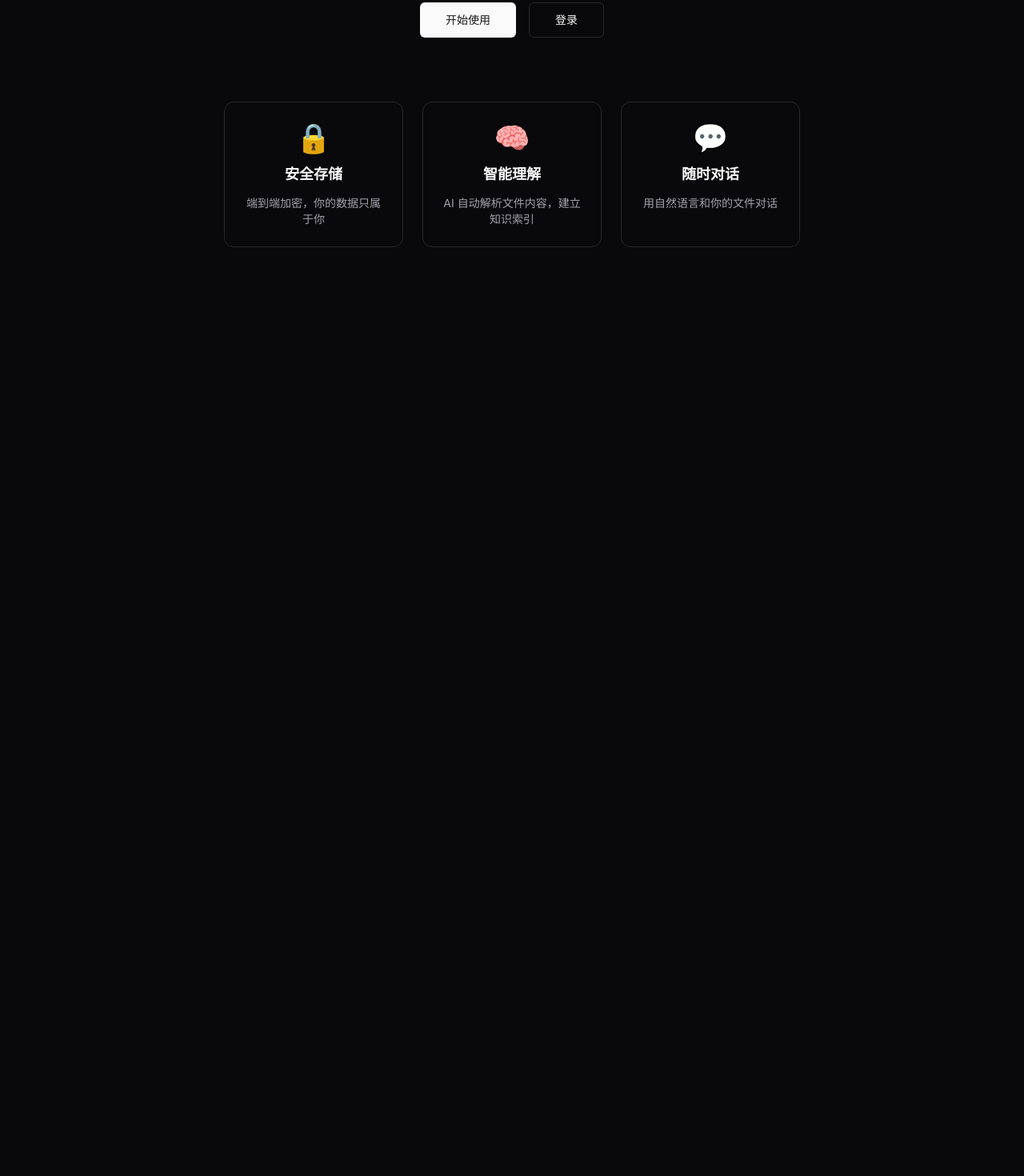
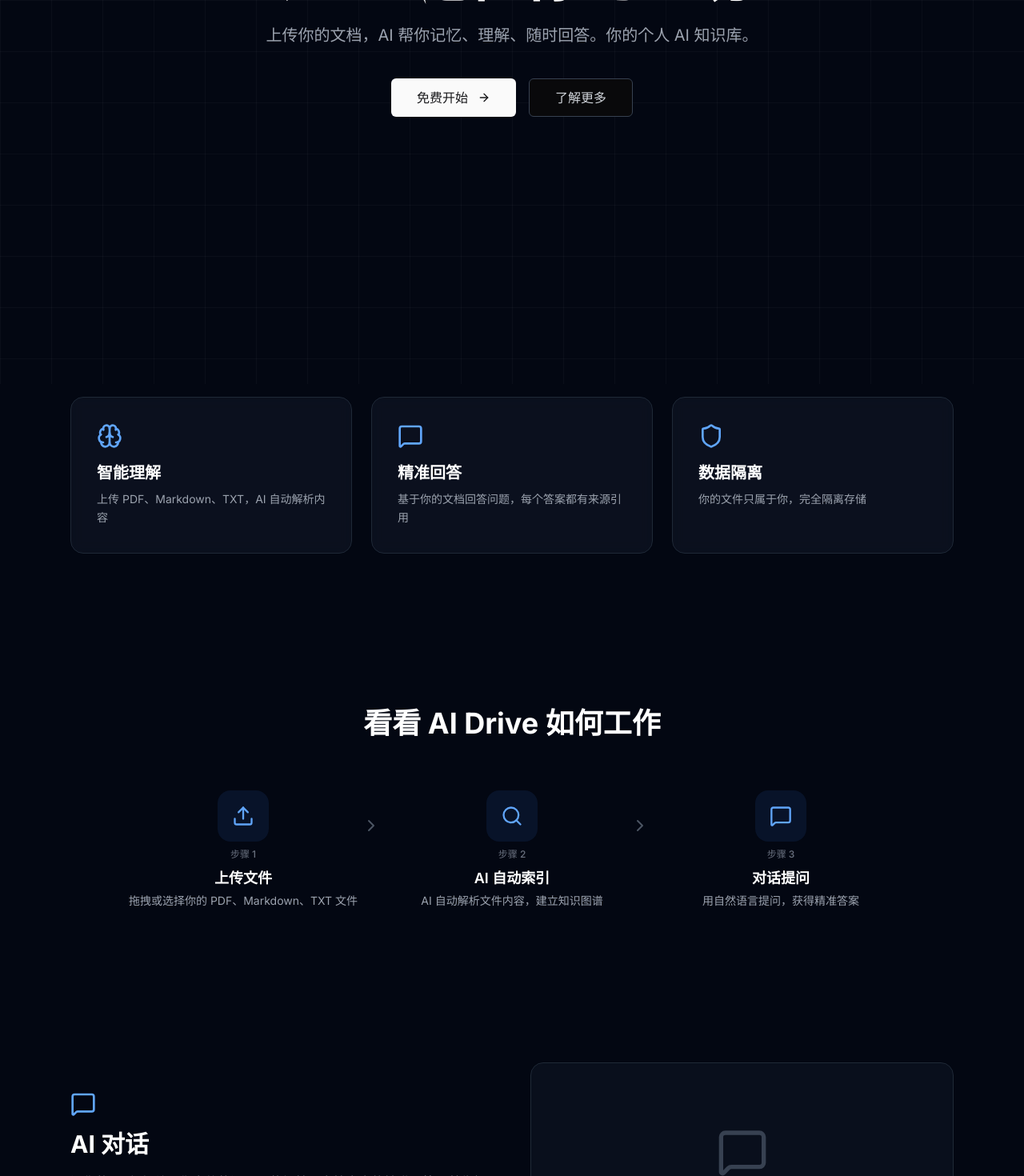
Before and after one commit to DriveMem/drivemem, a Next.js app in the folder apps/web/: page / in a window 1280 px wide. Shown: the part 320-1790 px from the top of the page at 80% size. Before the commit the page ends 800 px from the top, so only its background shows below. Built offline with nearby package versions, Linux system fonts and the light colour scheme.

Commit message:
feat(web): redesign landing page - professional product homepage

```diff
--- a/apps/web/src/app/page.tsx
+++ b/apps/web/src/app/page.tsx
@@ -1,45 +1,166 @@
+"use client"
+
 import Link from "next/link"
+import { useRef, useEffect, useState, type ReactNode } from "react"
 import { Button } from "@/components/ui/button"
+import {
+  Upload,
+  Search,
+  MessageSquare,
+  History,
+  Command,
+  Brain,
+  Shield,
+  Quote,
+  ArrowRight,
+  ChevronRight,
+} from "lucide-react"
+
+function FadeIn({ children, className = "" }: { children: ReactNode; className?: string }) {
+  const ref = useRef<HTMLDivElement>(null)
+  const [visible, setVisible] = useState(false)
+  useEffect(() => {
+    const el = ref.current
+    if (!el) return
+    const obs = new IntersectionObserver(
+      ([e]) => { if (e.isIntersecting) { setVisible(true); obs.disconnect() } },
+      { threshold: 0.15 }
+    )
+    obs.observe(el)
+    return () => obs.disconnect()
+  }, [])
+  return (
+    <div
+      ref={ref}
+      className={`transition-all duration-700 ${visible ? "opacity-100 translate-y-0" : "opacity-0 translate-y-6"} ${className}`}
+    >
+      {children}
+    </div>
+  )
+}
+
+/* ---------- page ---------- */
+
+const VALUE_CARDS = [
+  { icon: Brain, title: "智能理解", desc: "上传 PDF、Markdown、TXT，AI 自动解析内容" },
+  { icon: MessageSquare, title: "精准回答", desc: "基于你的文档回答问题，每个答案都有来源引用" },
+  { icon: Shield, title: "数据隔离", desc: "你的文件只属于你，完全隔离存储" },
+] as const
+
+const STEPS = [
+  { icon: Upload, title: "上传文件", desc: "拖拽或选择你的 PDF、Markdown、TXT 文件" },
+  { icon: Search, title: "AI 自动索引", desc: "AI 自动解析文件内容，建立知识图谱" },
+  { icon: MessageSquare, title: "对话提问", desc: "用自然语言提问，获得精准答案" },
+] as const
 
 const FEATURES = [
-  { icon: "🔒", title: "安全存储", desc: "端到端加密，你的数据只属于你" },
-  { icon: "🧠", title: "智能理解", desc: "AI 自动解析文件内容，建立知识索引" },
-  { icon: "💬", title: "随时对话", desc: "用自然语言和你的文件对话" },
+  { icon: MessageSquare, title: "AI 对话", desc: "问你的 AI 任何关于你文件的问题，获得基于文档内容的精准回答。就像拥有一个读过你所有资料的私人助手。", reverse: false },
+  { icon: Quote, title: "引用来源", desc: "每个回答都标注来自哪个文件、哪一段。让你对答案的准确性充满信心，随时可以回溯原文验证。", reverse: true },
+  { icon: History, title: "对话历史", desc: "所有对话自动保存，随时回顾。你的每一次提问和 AI 的每一次回答都被完整记录。", reverse: false },
+  { icon: Command, title: "全文搜索", desc: "⌘K 一键搜索所有文件内容。瞬间在海量文档中找到你需要的信息。", reverse: true },
 ] as const
 
 export default function LandingPage() {
   return (
-    <main className="flex min-h-screen flex-col items-center justify-center bg-background text-foreground">
-      <div className="mx-auto flex max-w-3xl flex-col items-center gap-8 px-6 py-24 text-center">
-        <h1 className="text-5xl font-bold tracking-tight sm:text-6xl">
+    <main className="min-h-screen bg-gray-950 text-white selection:bg-blue-500/30">
+      {/* ===== grid bg ===== */}
+      <div className="pointer-events-none fixed inset-0 z-0 bg-[linear-gradient(rgba(255,255,255,.03)_1px,transparent_1px),linear-gradient(90deg,rgba(255,255,255,.03)_1px,transparent_1px)] bg-[size:64px_64px]" />
+      <div className="pointer-events-none fixed inset-0 z-0 bg-[radial-gradient(ellipse_80%_50%_at_50%_-20%,rgba(59,130,246,.15),transparent)]" />
+
+      {/* ===== Hero ===== */}
+      <section className="relative z-10 flex min-h-[90vh] flex-col items-center justify-center px-6 text-center">
+        <FadeIn>
+          <h1 className="mx-auto max-w-4xl text-5xl font-bold leading-tight tracking-tight sm:text-7xl">
             让 AI 记住你的一切
           </h1>
-        <p className="max-w-xl text-lg text-muted-foreground">
-          上传文件，AI 帮你记忆、理解、随时回答。你的私人知识库。
+          <p className="mx-auto mt-6 max-w-2xl text-lg text-gray-400 sm:text-xl">
+            上传你的文档，AI 帮你记忆、理解、随时回答。你的个人 AI 知识库。
           </p>
-
-        <div className="flex gap-4">
-          <Button asChild size="lg">
-            <Link href="/signup">开始使用</Link>
+          <div className="mt-10 flex flex-wrap justify-center gap-4">
+            <Button asChild size="lg" className="h-12 px-8 text-base">
+              <Link href="/signup">免费开始 <ArrowRight className="ml-1 h-4 w-4" /></Link>
             </Button>
-          <Button asChild variant="outline" size="lg">
-            <Link href="/login">登录</Link>
+            <Button asChild variant="outline" size="lg" className="h-12 border-gray-700 px-8 text-base text-gray-300 hover:bg-gray-800 hover:text-white">
+              <Link href="#features">了解更多</Link>
             </Button>
           </div>
+        </FadeIn>
+      </section>
 
-        <div className="mt-12 grid w-full grid-cols-1 gap-6 sm:grid-cols-3">
-          {FEATURES.map((f) => (
-            <div
-              key={f.title}
-              className="flex flex-col items-center gap-3 rounded-xl border bg-card p-6"
-            >
-              <span className="text-4xl">{f.icon}</span>
-              <h3 className="text-lg font-semibold">{f.title}</h3>
-              <p className="text-sm text-muted-foreground">{f.desc}</p>
+      {/* ===== Value Cards ===== */}
+      <section id="features" className="relative z-10 mx-auto max-w-6xl px-6 py-24">
+        <FadeIn>
+          <div className="grid gap-6 sm:grid-cols-3">
+            {VALUE_CARDS.map((c) => (
+              <div key={c.title} className="group rounded-2xl border border-gray-800 bg-gray-900/60 p-8 backdrop-blur transition hover:border-gray-700 hover:bg-gray-900/80">
+                <c.icon className="mb-4 h-8 w-8 text-blue-400" />
+                <h3 className="text-xl font-semibold">{c.title}</h3>
+                <p className="mt-2 text-sm leading-relaxed text-gray-400">{c.desc}</p>
               </div>
             ))}
           </div>
+        </FadeIn>
+      </section>
+
+      {/* ===== How It Works ===== */}
+      <section className="relative z-10 mx-auto max-w-5xl px-6 py-24">
+        <FadeIn>
+          <h2 className="text-center text-3xl font-bold sm:text-4xl">看看 AI Drive 如何工作</h2>
+          <div className="mt-16 grid gap-8 sm:grid-cols-3">
+            {STEPS.map((s, i) => (
+              <div key={s.title} className="relative flex flex-col items-center text-center">
+                {/* connector line */}
+                {i < STEPS.length - 1 && (
+                  <ChevronRight className="absolute -right-5 top-8 hidden h-6 w-6 text-gray-600 sm:block" />
+                )}
+                <div className="flex h-16 w-16 items-center justify-center rounded-2xl bg-blue-500/10 text-blue-400">
+                  <s.icon className="h-7 w-7" />
                 </div>
+                <span className="mt-2 text-xs font-medium text-gray-500">步骤 {i + 1}</span>
+                <h3 className="mt-2 text-lg font-semibold">{s.title}</h3>
+                <p className="mt-1 text-sm text-gray-400">{s.desc}</p>
+              </div>
+            ))}
+          </div>
+        </FadeIn>
+      </section>
+
+      {/* ===== Feature Highlights ===== */}
+      <section className="relative z-10 mx-auto max-w-6xl space-y-32 px-6 py-24">
+        {FEATURES.map((f) => (
+          <FadeIn key={f.title}>
+            <div className={`flex flex-col items-center gap-12 md:flex-row ${f.reverse ? "md:flex-row-reverse" : ""}`}>
+              {/* text */}
+              <div className="flex-1 space-y-4">
+                <f.icon className="h-8 w-8 text-blue-400" />
+                <h3 className="text-2xl font-bold sm:text-3xl">{f.title}</h3>
+                <p className="text-gray-400 leading-relaxed">{f.desc}</p>
+              </div>
+              {/* placeholder card */}
+              <div className="flex h-56 w-full flex-1 items-center justify-center rounded-2xl border border-gray-800 bg-gray-900/50">
+                <f.icon className="h-16 w-16 text-gray-700" />
+              </div>
+            </div>
+          </FadeIn>
+        ))}
+      </section>
+
+      {/* ===== Final CTA ===== */}
+      <section className="relative z-10 px-6 py-32 text-center">
+        <FadeIn>
+          <h2 className="text-3xl font-bold sm:text-4xl">准备好了吗？让 AI 记住你的一切</h2>
+          <div className="mt-8">
+            <Button asChild size="lg" className="h-12 px-10 text-base">
+              <Link href="/signup">免费开始 <ArrowRight className="ml-1 h-4 w-4" /></Link>
+            </Button>
+          </div>
+        </FadeIn>
+      </section>
+
+      {/* ===== Footer ===== */}
+      <footer className="relative z-10 border-t border-gray-800 px-6 py-8 text-center text-sm text-gray-500">
+        © 2026 AI Drive
+      </footer>
     </main>
   )
 }
```
Lines whose indentation alone changed are shown as unchanged.
